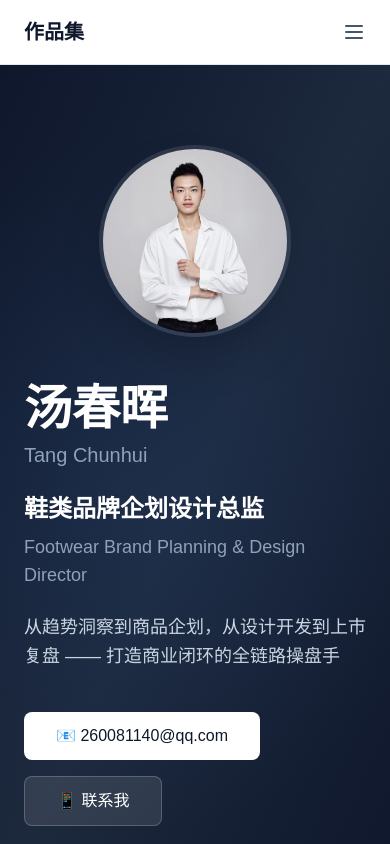
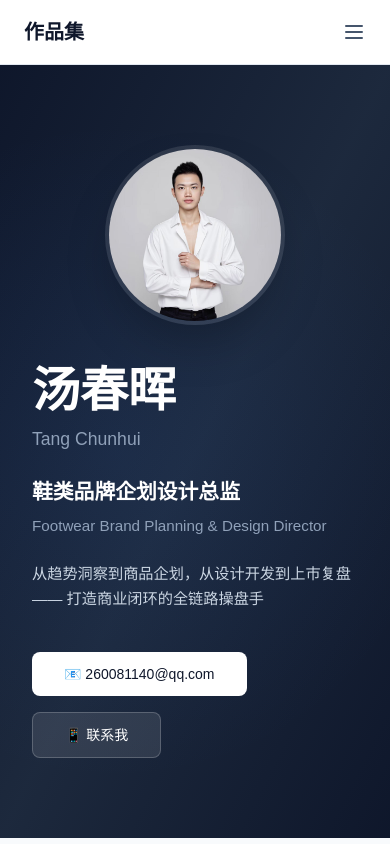
Before and after one commit to tangchunhui017-dotcom/my-portfolio, a Next.js app: page /about in a window 390 px wide. Shown: the top 844 px of the page. Built offline with nearby package versions, Linux system fonts and the light colour scheme.

Commit message:
Fix: use clamp() for consistent hero sizing across screen sizes

```diff
--- a/src/app/about/page.tsx
+++ b/src/app/about/page.tsx
@@ -15,32 +15,32 @@ export default function AboutPage() {
                 <div className="absolute inset-0 bg-gradient-to-br from-slate-900 via-slate-800 to-slate-900" />
                 <div className="absolute inset-0 bg-[radial-gradient(circle_at_30%_50%,rgba(59,130,246,0.08),transparent_70%)]" />
 
-                <div className="relative container mx-auto px-6 py-20 md:py-28">
-                    <div className="flex flex-col-reverse md:flex-row items-center gap-12 md:gap-16">
+                <div className="relative w-full max-w-7xl mx-auto px-8 lg:px-16 py-20 lg:py-28">
+                    <div className="flex flex-col-reverse lg:flex-row items-center gap-10 lg:gap-20">
                         {/* Left: Text */}
-                        <div className="flex-1">
+                        <div className="flex-1 min-w-0">
                             {/* Name */}
                             <div className="mb-6">
-                                <h1 className="text-5xl md:text-7xl font-bold text-white mb-2">
+                                <h1 className="font-bold text-white mb-2" style={{ fontSize: 'clamp(3rem, 6vw, 5rem)', lineHeight: 1.1 }}>
                                     {profile.name}
                                 </h1>
-                                <p className="text-xl md:text-2xl text-slate-400 font-light">
+                                <p className="text-slate-400 font-light" style={{ fontSize: 'clamp(1.1rem, 2vw, 1.5rem)' }}>
                                     {profile.nameEn}
                                 </p>
                             </div>
 
                             {/* Title */}
                             <div className="mb-6">
-                                <p className="text-2xl md:text-3xl text-white font-semibold mb-2">
+                                <p className="text-white font-semibold mb-2" style={{ fontSize: 'clamp(1.3rem, 2.5vw, 2rem)' }}>
                                     {profile.title}
                                 </p>
-                                <p className="text-lg text-slate-400">
+                                <p className="text-slate-400" style={{ fontSize: 'clamp(0.95rem, 1.5vw, 1.125rem)' }}>
                                     {profile.titleEn}
                                 </p>
                             </div>
 
                             {/* Tagline */}
-                            <p className="text-lg md:text-xl text-slate-300 leading-relaxed max-w-2xl mb-10">
+                            <p className="text-slate-300 leading-relaxed mb-10 max-w-xl" style={{ fontSize: 'clamp(0.95rem, 1.5vw, 1.125rem)' }}>
                                 {profile.tagline}
                             </p>
 
@@ -48,13 +48,13 @@ export default function AboutPage() {
                             <div className="flex flex-wrap gap-4">
                                 <a
                                     href={`mailto:${profile.contact.email}`}
-                                    className="px-8 py-3 bg-white text-slate-900 rounded-lg font-medium hover:bg-slate-100 transition-colors"
+                                    className="px-8 py-3 bg-white text-slate-900 rounded-lg font-medium hover:bg-slate-100 transition-colors text-sm lg:text-base"
                                 >
                                     📧 {profile.contact.email}
                                 </a>
                                 <a
                                     href={`tel:${profile.contact.phone}`}
-                                    className="px-8 py-3 bg-white/10 text-white border border-white/20 rounded-lg font-medium hover:bg-white/20 transition-colors"
+                                    className="px-8 py-3 bg-white/10 text-white border border-white/20 rounded-lg font-medium hover:bg-white/20 transition-colors text-sm lg:text-base"
                                 >
                                     📱 联系我
                                 </a>
@@ -63,7 +63,8 @@ export default function AboutPage() {
 
                         {/* Right: Avatar */}
                         <div className="flex-shrink-0">
-                            <div className="relative w-48 h-48 md:w-64 md:h-64 lg:w-72 lg:h-72 rounded-full overflow-hidden border-4 border-white/10 shadow-2xl">
+                            <div className="relative rounded-full overflow-hidden border-4 border-white/10 shadow-2xl"
+                                style={{ width: 'clamp(180px, 20vw, 288px)', height: 'clamp(180px, 20vw, 288px)' }}>
                                 <Image
                                     src={profile.avatar}
                                     alt={profile.name}
```
